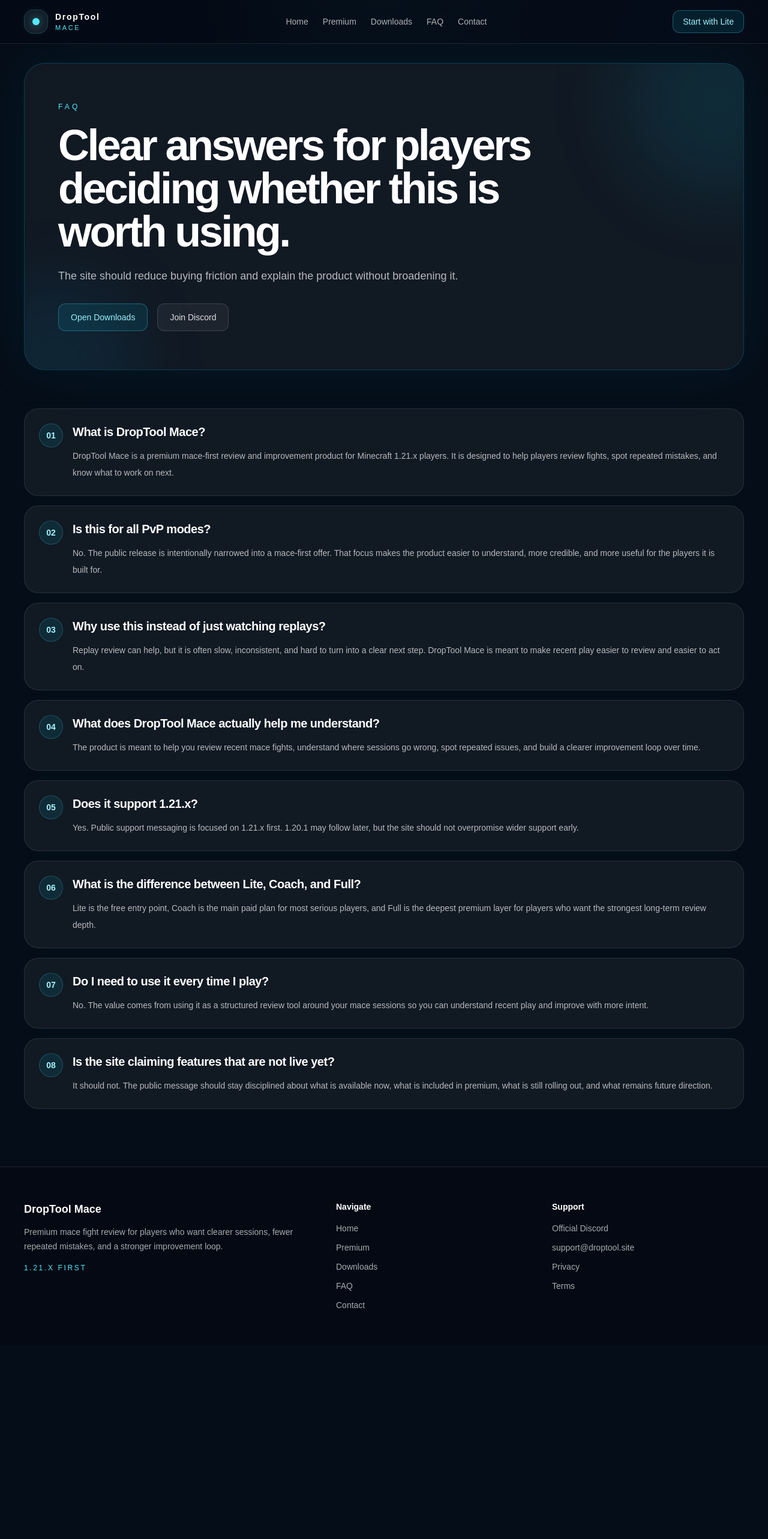
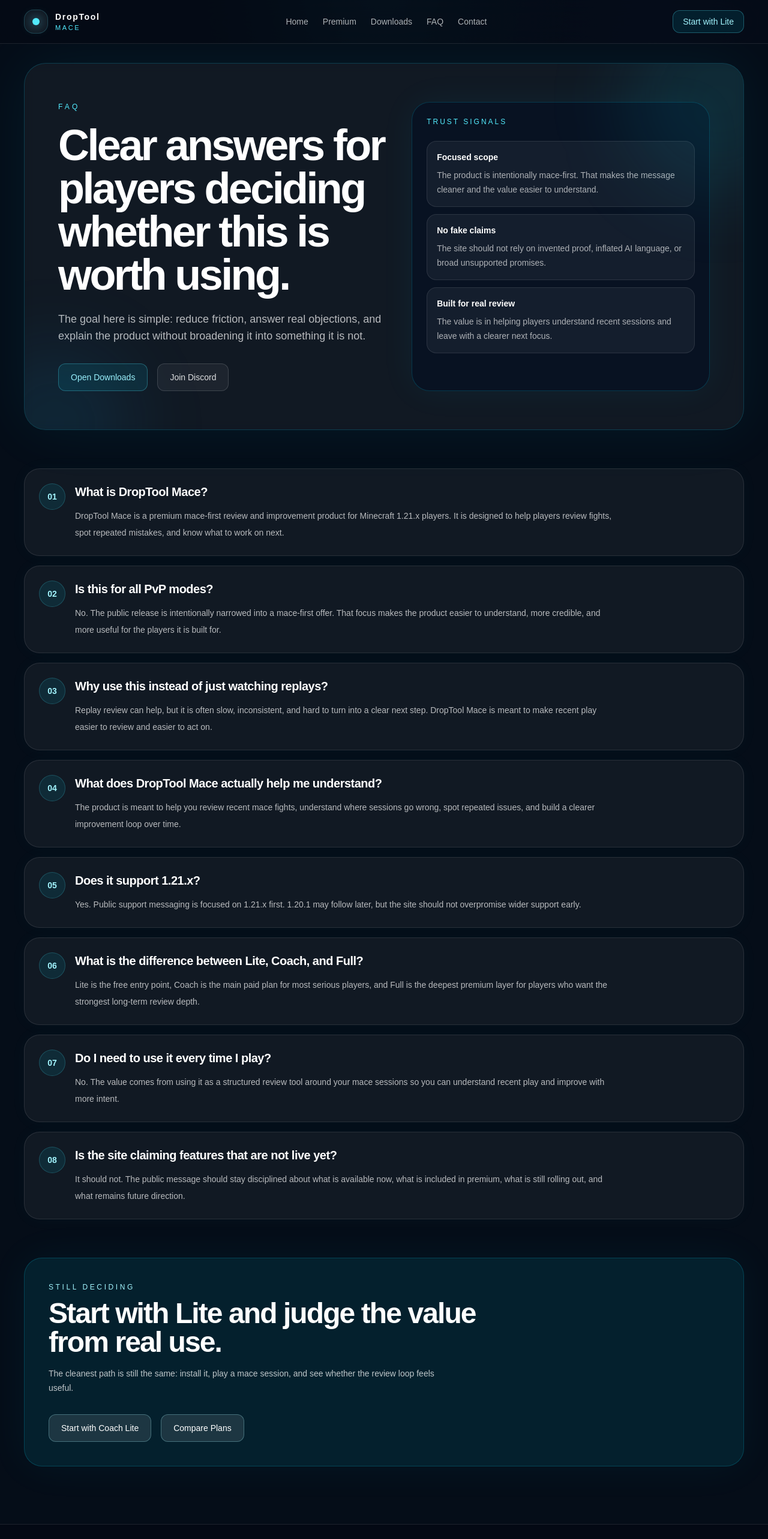
Before and after one commit to louisfles/droptool-site, a Next.js app: page /faq in a window 1280 px wide. Shown: the top 2566 px of the page at 60% size. Before the commit the page ends 2242 px from the top, so only its background shows below. Built offline with nearby package versions, Linux system fonts and the light colour scheme.

Commit message:
Upgrade FAQ contact and homepage proof section

```diff
--- a/app/contact/page.tsx
+++ b/app/contact/page.tsx
@@ -4,7 +4,7 @@
   {
     label: "Primary support",
     title: "Discord",
-    text: "Best for install help, questions, updates, and the official community route.",
+    text: "Best for install help, release updates, questions, and the official community route.",
     value: siteConfig.discordUrl,
     href: siteConfig.discordUrl,
     cta: "Join Discord",
@@ -12,7 +12,7 @@
   {
     label: "Direct support",
     title: "Email",
-    text: "Best for direct support, account questions, premium interest, or issues that should stay out of public chat.",
+    text: "Best for account questions, premium interest, support issues, or anything better handled privately.",
     value: siteConfig.supportEmail,
     href: `mailto:${siteConfig.supportEmail}`,
     cta: "Email support",
@@ -32,11 +32,11 @@
       <div className="absolute inset-0 -z-10 bg-[radial-gradient(circle_at_top,rgba(34,211,238,0.15),transparent_30%),radial-gradient(circle_at_85%_10%,rgba(59,130,246,0.10),transparent_26%),linear-gradient(to_bottom,#06101c,#040914)]" />
 
       <div className="mx-auto max-w-7xl px-6 pb-24 pt-8 sm:px-8 lg:px-10">
-        <section className="relative overflow-hidden rounded-[34px] border border-cyan-400/20 bg-white/5 px-6 py-10 shadow-[0_0_100px_rgba(34,211,238,0.07)] backdrop-blur-sm sm:px-10 sm:py-14 lg:px-14 lg:py-16">
+        <section className="relative overflow-hidden rounded-[36px] border border-cyan-400/20 bg-white/5 px-6 py-10 shadow-[0_0_100px_rgba(34,211,238,0.07)] backdrop-blur-sm sm:px-10 sm:py-14 lg:px-14 lg:py-16">
           <div className="absolute right-[-120px] top-[-100px] h-[320px] w-[320px] rounded-full bg-cyan-400/10 blur-3xl" />
           <div className="absolute bottom-[-120px] left-[-80px] h-[260px] w-[260px] rounded-full bg-sky-500/10 blur-3xl" />
 
-          <div className="grid items-center gap-10 lg:grid-cols-[1.1fr_0.9fr]">
+          <div className="grid items-center gap-10 lg:grid-cols-[1.08fr_0.92fr]">
             <div>
               <p className="text-xs font-medium uppercase tracking-[0.35em] text-cyan-300">
                 Contact
@@ -52,12 +52,12 @@
               </p>
             </div>
 
-            <div className="rounded-[28px] border border-cyan-400/20 bg-[#0a1627]/90 p-6 shadow-[0_0_60px_rgba(34,211,238,0.06)]">
+            <div className="rounded-[30px] border border-cyan-400/20 bg-[#091423]/95 p-6 shadow-[0_0_60px_rgba(34,211,238,0.06)]">
               <p className="text-xs font-medium uppercase tracking-[0.25em] text-cyan-300">
                 Support topics
               </p>
 
-              <div className="mt-6 space-y-3">
+              <div className="mt-6 grid gap-3 sm:grid-cols-2">
                 {supportTopics.map((topic) => (
                   <div
                     key={topic}
@@ -75,7 +75,7 @@
           {contactCards.map((card) => (
             <div
               key={card.title}
-              className="rounded-[28px] border border-white/10 bg-white/5 p-7 shadow-[0_0_40px_rgba(34,211,238,0.04)]"
+              className="rounded-[30px] border border-white/10 bg-white/5 p-8 shadow-[0_0_40px_rgba(34,211,238,0.04)]"
             >
               <p className="text-xs font-medium uppercase tracking-[0.25em] text-cyan-300">
                 {card.label}
@@ -100,6 +100,33 @@
             </div>
           ))}
         </section>
+
+        <section className="mt-16 rounded-[30px] border border-cyan-400/20 bg-cyan-400/10 p-8 shadow-[0_0_70px_rgba(34,211,238,0.06)] sm:p-10">
+          <p className="text-xs font-medium uppercase tracking-[0.3em] text-cyan-200">
+            Need help fast
+          </p>
+          <h2 className="mt-3 max-w-3xl text-3xl font-semibold tracking-[-0.04em] sm:text-5xl">
+            Use Discord first. Use email when it should stay private.
+          </h2>
+          <p className="mt-4 max-w-2xl text-sm leading-6 text-white/75">
+            That keeps the support route simple and avoids fake complexity.
+          </p>
+
+          <div className="mt-8 flex flex-wrap gap-4">
+            <a
+              href={siteConfig.discordUrl}
+              className="inline-flex rounded-xl border border-cyan-200/30 bg-white/10 px-5 py-3 text-sm font-medium text-white transition hover:bg-white/15"
+            >
+              Open Discord
+            </a>
+            <a
+              href={`mailto:${siteConfig.supportEmail}`}
+              className="inline-flex rounded-xl border border-cyan-200/30 bg-white/10 px-5 py-3 text-sm font-medium text-white transition hover:bg-white/15"
+            >
+              Email Support
+            </a>
+          </div>
+        </section>
       </div>
     </main>
   );
--- a/app/faq/page.tsx
+++ b/app/faq/page.tsx
@@ -1,6 +1,21 @@
 import Link from "next/link";
 import { faqs } from "@/lib/faqs";
 import { siteConfig } from "@/lib/site-config";
+
+const trustPoints = [
+  {
+    title: "Focused scope",
+    text: "The product is intentionally mace-first. That makes the message cleaner and the value easier to understand.",
+  },
+  {
+    title: "No fake claims",
+    text: "The site should not rely on invented proof, inflated AI language, or broad unsupported promises.",
+  },
+  {
+    title: "Built for real review",
+    text: "The value is in helping players understand recent sessions and leave with a clearer next focus.",
+  },
+];
 
 export default function FAQPage() {
   return (
@@ -8,10 +23,12 @@
       <div className="absolute inset-0 -z-10 bg-[radial-gradient(circle_at_top,rgba(34,211,238,0.15),transparent_30%),radial-gradient(circle_at_85%_10%,rgba(59,130,246,0.10),transparent_26%),linear-gradient(to_bottom,#06101c,#040914)]" />
 
       <div className="mx-auto max-w-7xl px-6 pb-24 pt-8 sm:px-8 lg:px-10">
-        <section className="relative overflow-hidden rounded-[34px] border border-cyan-400/20 bg-white/5 px-6 py-10 shadow-[0_0_100px_rgba(34,211,238,0.07)] backdrop-blur-sm sm:px-10 sm:py-14 lg:px-14 lg:py-16">
+        <section className="relative overflow-hidden rounded-[36px] border border-cyan-400/20 bg-white/5 px-6 py-10 shadow-[0_0_100px_rgba(34,211,238,0.07)] backdrop-blur-sm sm:px-10 sm:py-14 lg:px-14 lg:py-16">
           <div className="absolute right-[-120px] top-[-100px] h-[320px] w-[320px] rounded-full bg-cyan-400/10 blur-3xl" />
           <div className="absolute bottom-[-120px] left-[-80px] h-[260px] w-[260px] rounded-full bg-sky-500/10 blur-3xl" />
 
+          <div className="grid gap-10 lg:grid-cols-[1.05fr_0.95fr]">
+            <div>
               <p className="text-xs font-medium uppercase tracking-[0.35em] text-cyan-300">
                 FAQ
               </p>
@@ -19,7 +36,8 @@
                 Clear answers for players deciding whether this is worth using.
               </h1>
               <p className="mt-6 max-w-3xl text-base leading-7 text-white/70 sm:text-lg">
-            The site should reduce buying friction and explain the product without broadening it.
+                The goal here is simple: reduce friction, answer real objections,
+                and explain the product without broadening it into something it is not.
               </p>
 
               <div className="mt-8 flex flex-wrap gap-4">
@@ -36,26 +54,74 @@
                   Join Discord
                 </a>
               </div>
+            </div>
+
+            <div className="rounded-[30px] border border-cyan-400/20 bg-[#091423]/95 p-6 shadow-[0_0_60px_rgba(34,211,238,0.06)]">
+              <p className="text-xs font-medium uppercase tracking-[0.25em] text-cyan-300">
+                Trust signals
+              </p>
+
+              <div className="mt-6 space-y-3">
+                {trustPoints.map((item) => (
+                  <div
+                    key={item.title}
+                    className="rounded-2xl border border-white/10 bg-white/5 p-4"
+                  >
+                    <h2 className="text-sm font-semibold text-white">{item.title}</h2>
+                    <p className="mt-2 text-sm leading-6 text-white/65">{item.text}</p>
+                  </div>
+                ))}
+              </div>
+            </div>
+          </div>
         </section>
 
         <section className="mt-16 grid gap-4">
           {faqs.map((item, index) => (
             <div
               key={item.question}
-              className="rounded-[24px] border border-white/10 bg-white/5 p-6 shadow-[0_0_30px_rgba(34,211,238,0.03)]"
+              className="rounded-[26px] border border-white/10 bg-white/5 p-6 shadow-[0_0_30px_rgba(34,211,238,0.03)]"
             >
               <div className="flex items-start gap-4">
-                <div className="flex h-10 w-10 shrink-0 items-center justify-center rounded-full border border-cyan-300/20 bg-cyan-400/10 text-sm font-semibold text-cyan-200">
+                <div className="flex h-11 w-11 shrink-0 items-center justify-center rounded-full border border-cyan-300/20 bg-cyan-400/10 text-sm font-semibold text-cyan-200">
                   {String(index + 1).padStart(2, "0")}
                 </div>
                 <div>
                   <h2 className="text-xl font-semibold tracking-tight">{item.question}</h2>
-                  <p className="mt-3 text-sm leading-7 text-white/70">{item.answer}</p>
+                  <p className="mt-3 max-w-4xl text-sm leading-7 text-white/70">{item.answer}</p>
                 </div>
               </div>
             </div>
           ))}
         </section>
+
+        <section className="mt-16 rounded-[30px] border border-cyan-400/20 bg-cyan-400/10 p-8 shadow-[0_0_70px_rgba(34,211,238,0.06)] sm:p-10">
+          <p className="text-xs font-medium uppercase tracking-[0.3em] text-cyan-200">
+            Still deciding
+          </p>
+          <h2 className="mt-3 max-w-3xl text-3xl font-semibold tracking-[-0.04em] sm:text-5xl">
+            Start with Lite and judge the value from real use.
+          </h2>
+          <p className="mt-4 max-w-2xl text-sm leading-6 text-white/75">
+            The cleanest path is still the same: install it, play a mace session,
+            and see whether the review loop feels useful.
+          </p>
+
+          <div className="mt-8 flex flex-wrap gap-4">
+            <Link
+              href="/downloads"
+              className="inline-flex rounded-xl border border-cyan-200/30 bg-white/10 px-5 py-3 text-sm font-medium text-white transition hover:bg-white/15"
+            >
+              Start with Coach Lite
+            </Link>
+            <Link
+              href="/premium"
+              className="inline-flex rounded-xl border border-cyan-200/30 bg-white/10 px-5 py-3 text-sm font-medium text-white transition hover:bg-white/15"
+            >
+              Compare Plans
+            </Link>
+          </div>
+        </section>
       </div>
     </main>
   );
--- a/app/page.tsx
+++ b/app/page.tsx
@@ -66,6 +66,12 @@
     value: "Cleaner session review",
     sub: "Actionable direction",
   },
+];
+
+const proofPoints = [
+  "Focused on Mace PvP instead of pretending to solve every mode",
+  "Built around review, progression, and next-step clarity",
+  "Premium ladder that starts free and scales with depth",
 ];
 
 export default function HomePage() {
@@ -225,6 +231,26 @@
           </div>
         </section>
 
+        <section className="mt-16 rounded-[30px] border border-white/10 bg-white/5 p-8 sm:p-10">
+          <p className="text-xs font-medium uppercase tracking-[0.3em] text-cyan-300">
+            Product proof
+          </p>
+          <h2 className="mt-3 max-w-3xl text-3xl font-semibold tracking-[-0.04em] sm:text-5xl">
+            Premium because it is disciplined, not because it makes bigger claims.
+          </h2>
+
+          <div className="mt-8 grid gap-4 lg:grid-cols-3">
+            {proofPoints.map((point) => (
+              <div
+                key={point}
+                className="rounded-2xl border border-white/10 bg-[#0b1728] p-5 text-sm leading-6 text-white/75"
+              >
+                {point}
+              </div>
+            ))}
+          </div>
+        </section>
+
         <section className="mt-16">
           <div className="max-w-3xl">
             <p className="text-xs font-medium uppercase tracking-[0.3em] text-cyan-300">
```
Lines whose indentation alone changed are shown as unchanged.
